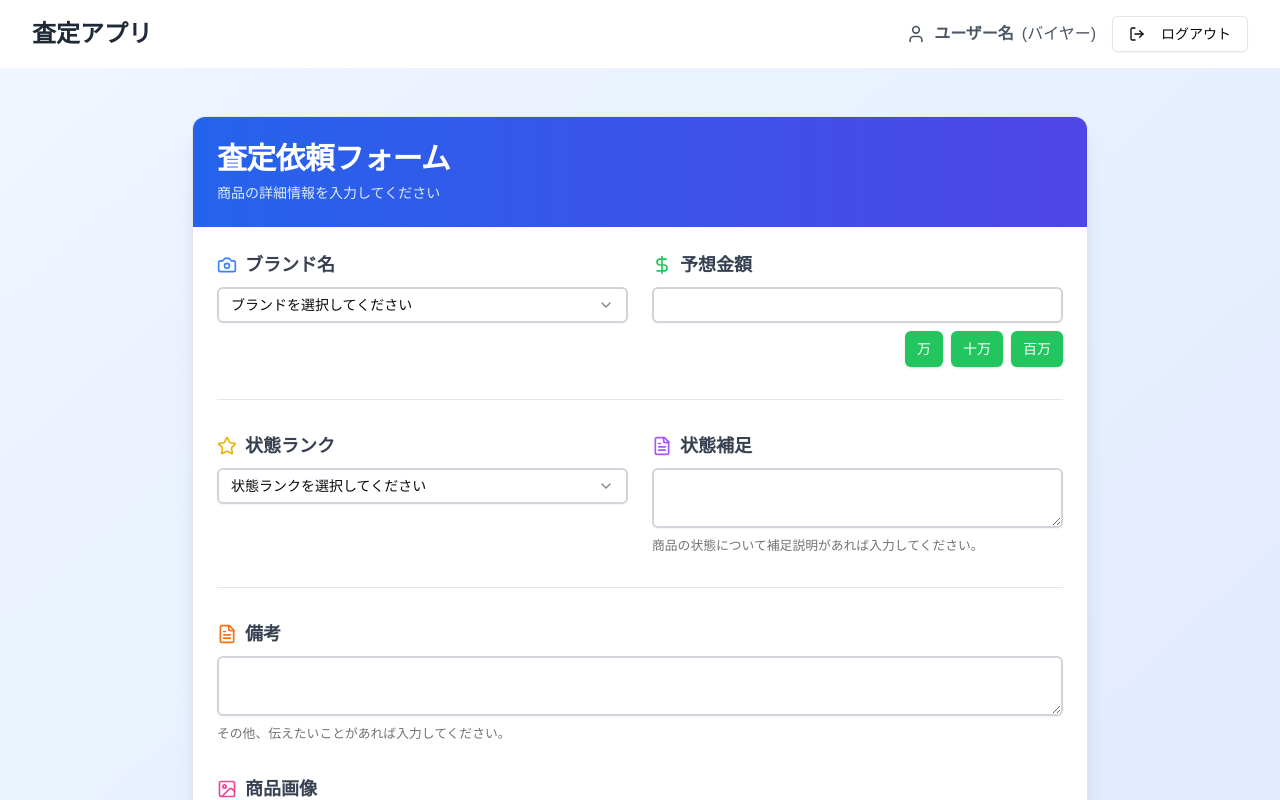
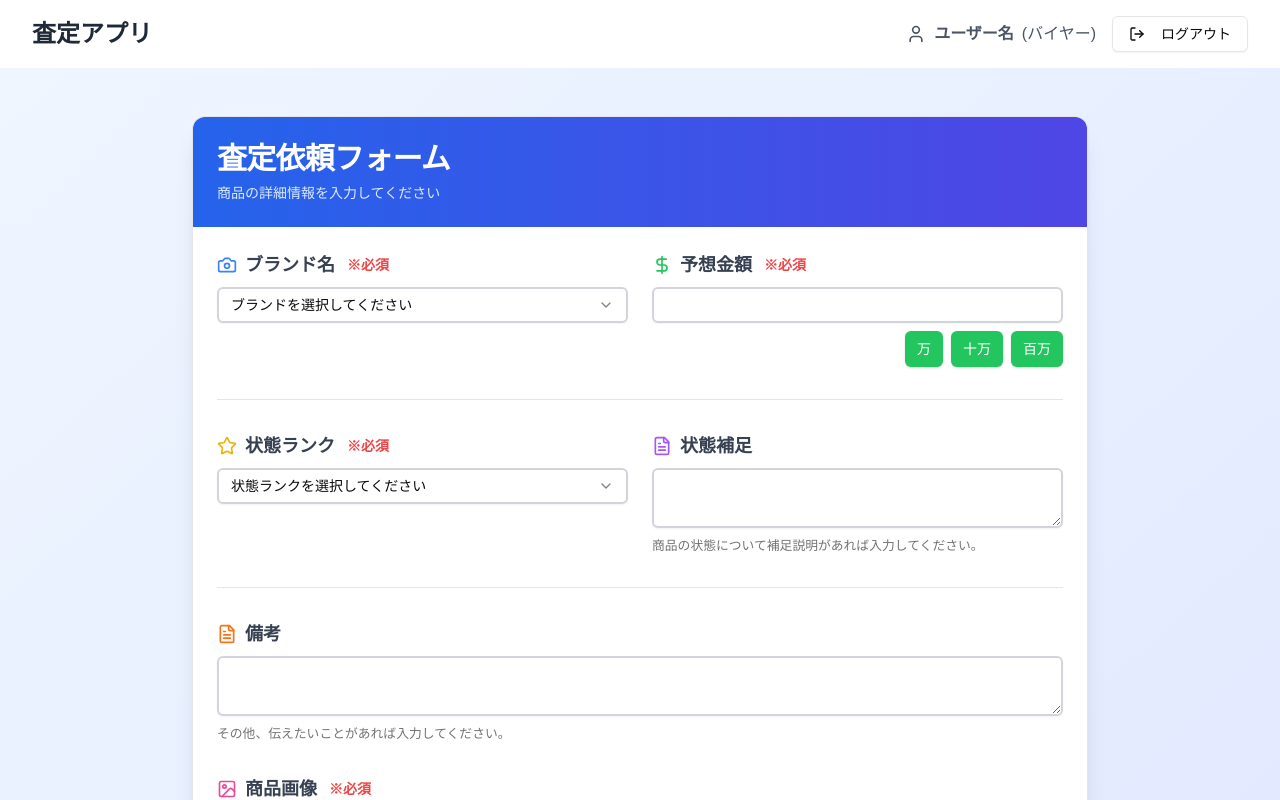
Before and after one commit to TadanobuTokiwa/appraisal-app, a Next.js app: page /buyer/newPost in a window 1280 px wide. Shown: the top 800 px of the page. Built offline with nearby package versions, Linux system fonts and the light colour scheme.

Commit message:
必須表記を追加

```diff
--- a/src/features/components/newPost/Brand.tsx
+++ b/src/features/components/newPost/Brand.tsx
@@ -19,6 +19,7 @@ const Brand: React.FC<ChildComponentProps> = ({form}) => {
                 <FormLabel className="flex items-center text-lg font-semibold text-gray-700">
                     <Camera className="w-5 h-5 mr-2 text-blue-500" />
                     ブランド名
+                    <div className='ml-3 text-sm text-red-500'>※必須</div>
                 </FormLabel>
                 <Select onValueChange={field.onChange} defaultValue={field.value}>
                     <FormControl>
--- a/src/features/components/newPost/Condition.tsx
+++ b/src/features/components/newPost/Condition.tsx
@@ -17,8 +17,9 @@ const Condition: React.FC<ChildComponentProps> = ({form}) => {
             render={({ field }) => (
             <FormItem>
                 <FormLabel className="flex items-center text-lg font-semibold text-gray-700">
-                <Star className="w-5 h-5 mr-2 text-yellow-500" />
-                状態ランク
+                    <Star className="w-5 h-5 mr-2 text-yellow-500" />
+                    状態ランク
+                    <div className='ml-3 text-sm text-red-500'>※必須</div>
                 </FormLabel>
                 <Select onValueChange={field.onChange} defaultValue={field.value}>
                 <FormControl>
--- a/src/features/components/newPost/EstimatedPrice.tsx
+++ b/src/features/components/newPost/EstimatedPrice.tsx
@@ -17,8 +17,9 @@ const EstimatedPrice: React.FC<ChildComponentProps> = ({form}) => {
             render={({ field }) => (
             <FormItem>
                 <FormLabel className="flex items-center text-lg font-semibold text-gray-700">
-                <DollarSign className="w-5 h-5 mr-2 text-green-500" />
-                予想金額
+                    <DollarSign className="w-5 h-5 mr-2 text-green-500" />
+                    予想金額
+                    <div className='ml-3 text-sm text-red-500'>※必須</div>
                 </FormLabel>
                 <FormControl>
                 <Input
--- a/src/features/components/newPost/Images.tsx
+++ b/src/features/components/newPost/Images.tsx
@@ -31,6 +31,7 @@ const Images: React.FC<ChildComponentProps> = ({form}) => {
                 <FormLabel className="flex items-center text-lg font-semibold text-gray-700">
                     <ImageIcon className="w-5 h-5 mr-2 text-pink-500" />
                     商品画像
+                    <div className='ml-3 text-sm text-red-500'>※必須</div>
                 </FormLabel>
                 <FormControl>
                     <div className="hidden lg:flex items-center justify-center w-full">
```
